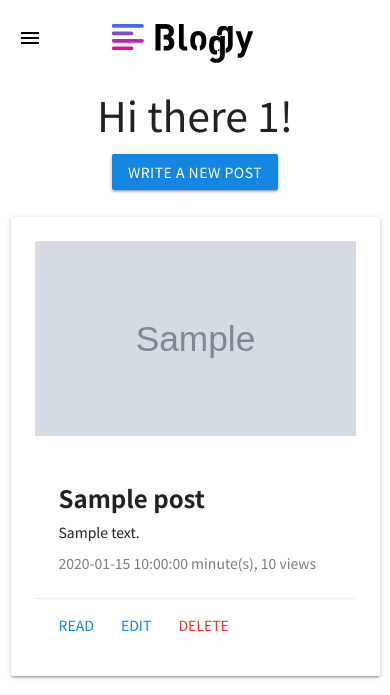
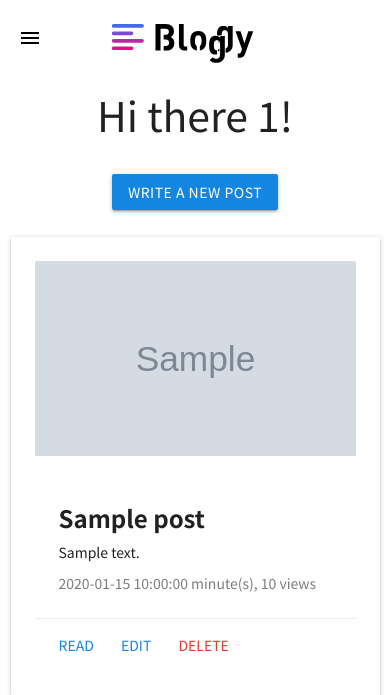
Before and after one commit to Code-Institute-Submissions/ci-bloggy, a Flask app: template bloggy/templates/user.html in a window 390 px wide. Shown: the top 695 px of the page. Run offline with Flask 2, Linux system fonts and the light colour scheme; the visitor is signed in with stand-in values (Sample User, id 1); the template is opened without the code that fills it: most values are stand-ins (such as "Sample title", 1, 10 or a date in 2020); grey boxes marked "Sample" are stand-in pictures; some libraries are stand-ins or nearby versions.

Commit message:
Update layout and styling of pages

```diff
--- a/bloggy/static/css/style.css
+++ b/bloggy/static/css/style.css
@@ -170,6 +170,10 @@ p.small {
     font-family: 'Noto Sans KR', sans-serif;
 }
 
+.profile-controls {
+    margin-top: 20px;
+}
+
 /* * Single post page styles */
 
 .title,
@@ -184,6 +188,10 @@ p.small {
     overflow: hidden;
     margin: 10px;
     border-radius: 20px;
+}
+
+.author-info {
+    margin-top: 50px;
 }
 
 /* ! Required CSS For Flask-paginate */
@@ -252,4 +260,11 @@ ul.select-dropdown>li>span {
         object-fit: cover;
         height: 50vw;
     }
+    .login-hero>.row>.greeting,
+    .login-hero>.row>.controls {
+        text-align: center;
+    }
+    .image-container {
+        height: 30vh;
+    }
 }
--- a/bloggy/templates/user.html
+++ b/bloggy/templates/user.html
@@ -19,10 +19,14 @@ Bloggy | User
   {% endif %}
   {% endwith %}
   <!-- Header section -->
-  <div class="login-hero center-align">
+  <div class="login-hero">
     <div class="row">
-      <h3>Hi there {{ session["user"] }}!</h3>
-      <a class="waves-effect btn bloggy-button" href="{{ url_for('new_post') }}">Write a new post</a>
+      <div class="col s12 m6 left-align greeting">
+        <h3>Hi there {{ session["user"] }}!</h3>
+      </div>
+      <div class="col s12 m6 right-align controls">
+        <a class="waves-effect btn bloggy-button right-align profile-controls" href="{{ url_for('new_post') }}">Write a new post</a>
+      </div>
     </div>
   </div>
 </header>
```
